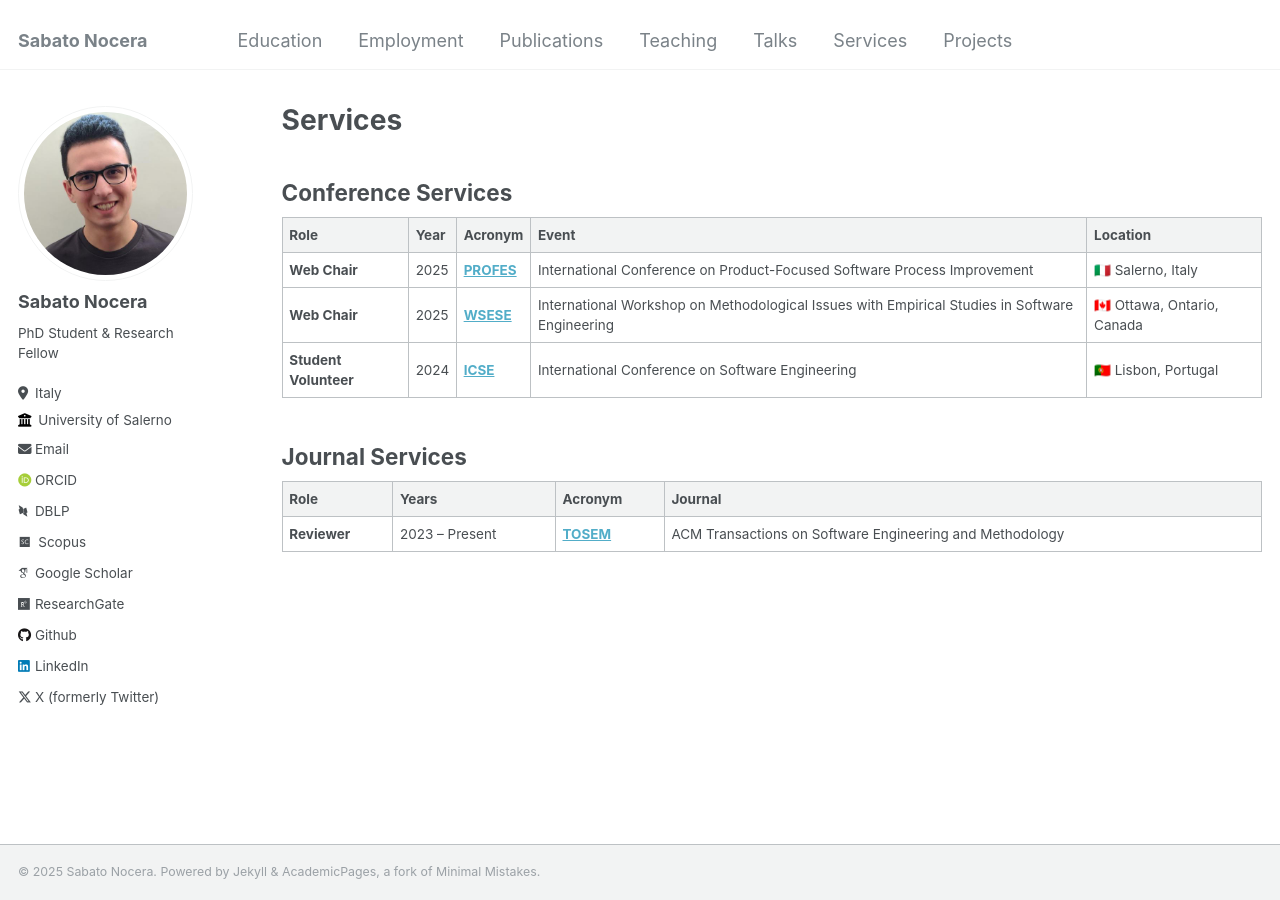
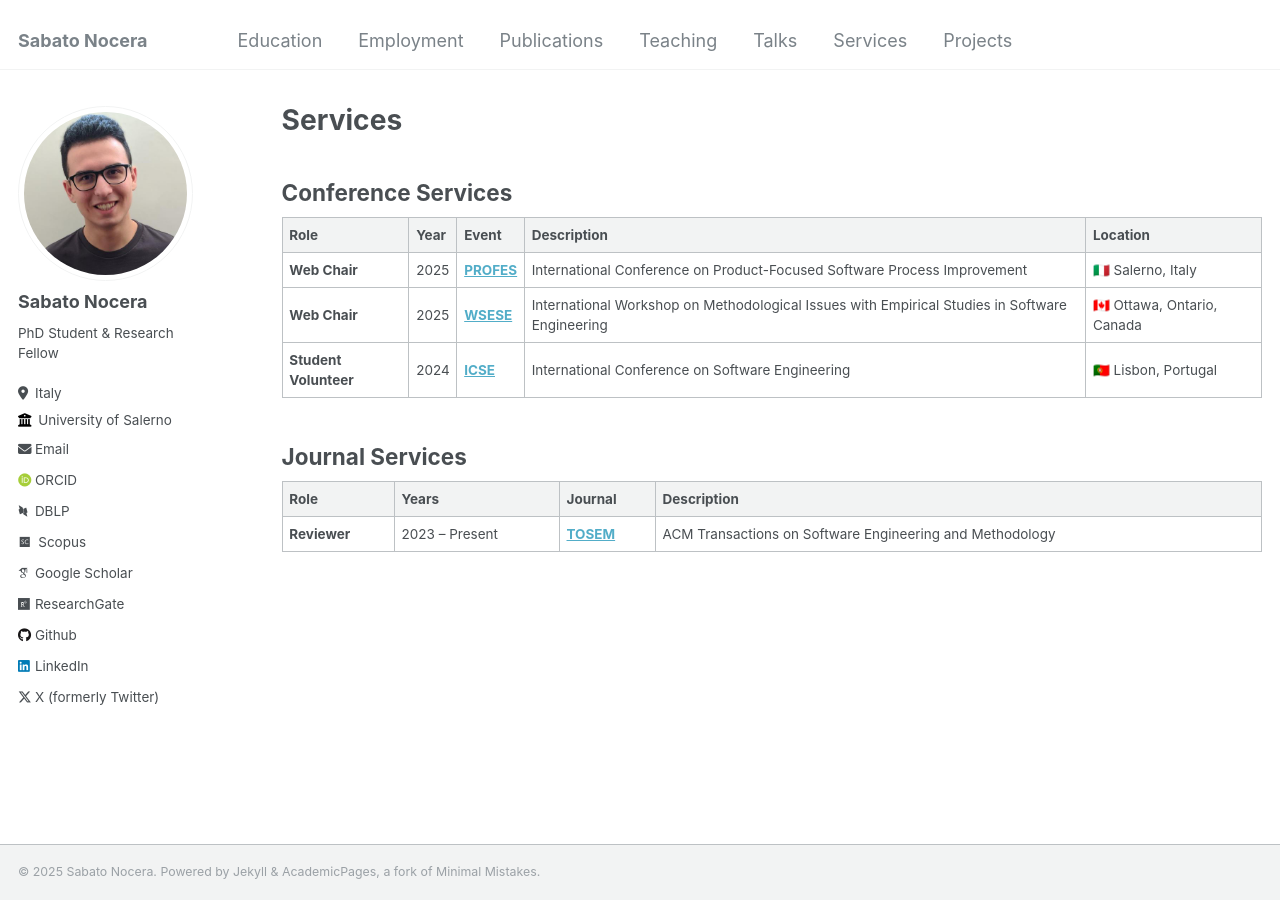
Before and after one commit to sabato-nocera/sabato-nocera.github.io, a Jekyll site: the page built from _pages/services.md, in a window 1280 px wide. Built offline with Jekyll 4.4.1, drawn with Linux system fonts in a browser that asks for light colours; some web fonts are replaced; part of the change alters nothing that is shown.

Commit message:
Update services.md

```diff
--- a/_pages/services.md
+++ b/_pages/services.md
@@ -7,7 +7,7 @@ author_profile: true
 
 ## Conference Services
 
-| Role               | Year | Acronym | Event | Location |
+| Role               | Year | Event | Description | Location |
 |--------------------|------|---------|--------|----------|
 | **Web Chair**      | 2025 | [**PROFES**](https://conf.researchr.org/home/profes-2025) | International Conference on Product-Focused Software Process Improvement | 🇮🇹 Salerno, Italy |
 | **Web Chair**      | 2025 | [**WSESE**](https://conf.researchr.org/home/icse-2025/wsese-2025) | International Workshop on Methodological Issues with Empirical Studies in Software Engineering | 🇨🇦 Ottawa, Ontario, Canada |
@@ -15,24 +15,6 @@ author_profile: true
 
 ## Journal Services
 
-| Role     | Years          | Acronym | Journal |
+| Role     | Years          | Journal | Description |
 |----------|----------------|---------|---------|
 | **Reviewer** | 2023 – Present | [**TOSEM**](https://dl.acm.org/journal/tosem) | ACM Transactions on Software Engineering and Methodology |
-
-<!--
-## Conference Services
-
-**Web Chair**<br/>
-_2025<br/>_
-• [**PROFES**](https://conf.researchr.org/home/profes-2025) International Conference on Product-Focused Software Process Improvement (Salerno, Italy 🇮🇹)<br/>
-• [**WSESE**](https://conf.researchr.org/home/icse-2025/wsese-2025) International Workshop on Methodological Issues with Empirical Studies in Software Engineering, co-located with the International Conference on Software Engineering [**ICSE**](https://conf.researchr.org/home/icse-2025) (Ottawa, Ontario, Canada 🇨🇦)<br/>
-
-**Student Volunteer**<br/>
-_2024<br/>_
-• [**ICSE**](https://conf.researchr.org/home/icse-2024) International Conference on Software Engineering (Lisbon, Portugal 🇵🇹)<br/>
-
-## Journal Services
-
-**Reviewer**<br/>
-_2023 - Present<br/>_
-• [**TOSEM**](https://dl.acm.org/journal/tosem) ACM Transactions on Software Engineering and Methodology<br/> -->
```
